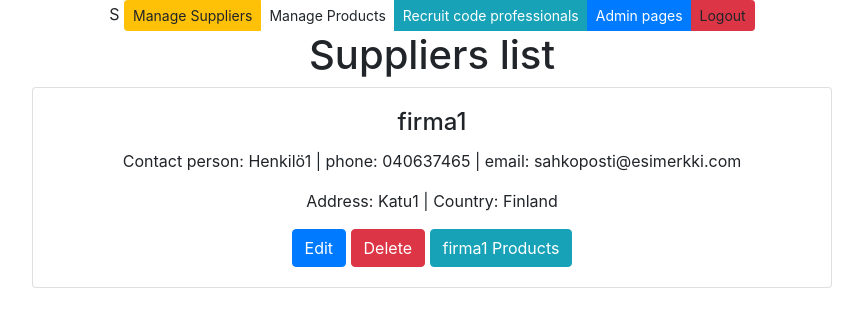
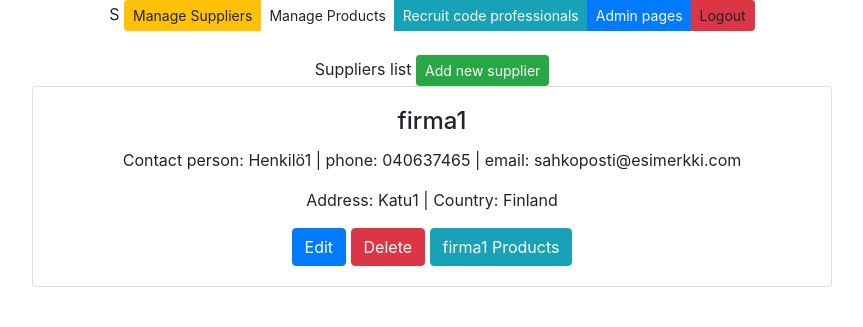
Before and after one commit to Koomiosi/kurssiprojekti, a Django app: page /suppliers/ in a window 1280 px wide. Shown: the top 327 px of the page, without its empty margins (208-1071 px from the left). Run offline with Django 5.2, Linux system fonts and the light colour scheme; data comes from the database, SQL or seed files in the repository; some libraries are stand-ins or nearby versions.

Commit message:
Script for adding supplier

```diff
--- a/suppliers/app/templates/supplierslist.html
+++ b/suppliers/app/templates/supplierslist.html
@@ -1,8 +1,14 @@
 {% extends "index.html" %}
 
 {% block content %}
+
+<br>
+<div id ="add-div"></div>
+<br
+
     <h1>Suppliers list</h1>
 
+    <button id="add-btn" class="btn btn-success btn-sm" onclick="showaddform()">Add new supplier</button>
 
 {% for s in suppliers %}
     <div class="card" style="max-width: 50rem;">
@@ -19,4 +25,37 @@
 
 {% endfor %}
 
+<script>
+
+    let x = `
+    <h2 style="color: lightblue">Please fill in form</h2>
+
+    <div class="card" style="width: 20rem;">
+        <div class="card-body">
+            <form method="post" action="/add-supplier/">
+
+                {% csrf_token %}
+                <input class="card-text" class="card-text" type="text" placeholder="company's name" name="companyname">
+                <input class="card-text" type="text" placeholder="contact person" name="contactname">
+                <input class="card-text" type="text" placeholder="address" name="address">
+                <input class="card-text" type="text" placeholder="phone" name="phone">
+                <input class="card-text" type="text" placeholder="email" name="email">
+                <input class="card-text" type="text" placeholder="country" name="country">
+                <br/>
+                <input type="submit" value="Confirm" class="btn btn-success btn-sm" name="">
+                <input type="submit" id="hide-btn" class="btn btn-secondary btn-sm" onclick="hideaddform()" value="Cancel" name="">
+            </form>
+        </div>
+    </div>`
+
+    function showaddform() {
+        document.getElementById("add-div").innerHTML = x
+    }
+
+    function hideaddform() {
+        document.getElementById("add-div").innerHTML = ""
+    }
+
+</script>
+
 {% endblock %}
```
